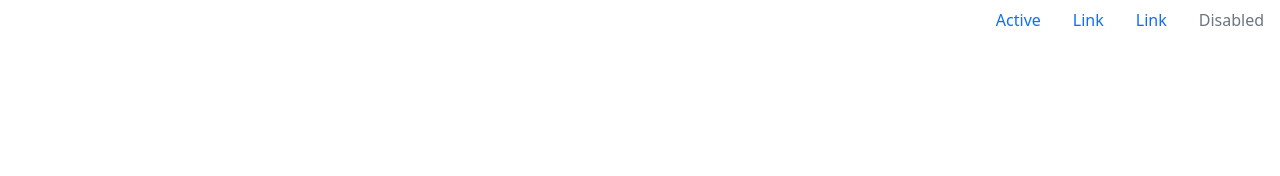
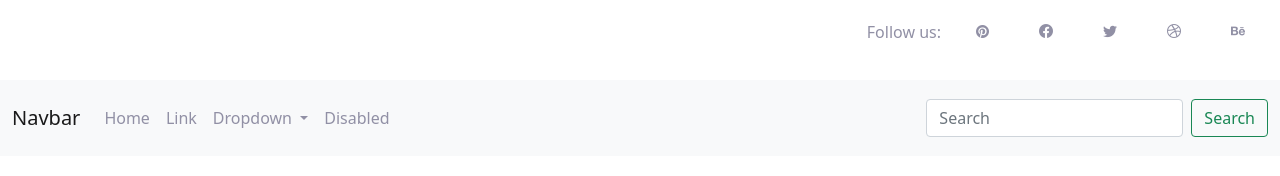
Before and after one commit to sabeenakhan/End-Game, a plain HTML site: page index.html in a window 1280 px wide. Drawn offline with nearby package versions, Linux system fonts and the light colour scheme.

Commit message:
Navbar added

```diff
--- /dev/null
+++ b/css/style.css
@@ -0,0 +1,24 @@
+ul {
+    padding: 10px;
+}
+
+ul li p{
+    padding: 10px;
+    color: #9190a5 !important;
+}
+
+ul li a {
+    text-decoration: none;
+    color: #9190a5 !important;
+    font-weight: 500;
+}
+
+ul li a i{
+    padding: 6px 9px;
+    border-radius: 50%;
+    color: #9190a5;
+}
+
+ul li a i:hover{
+    background: #b01ba5;
+}
--- a/index.html
+++ b/index.html
@@ -5,28 +5,81 @@
     <meta charset="UTF-8">
     <meta name="viewport" content="width=device-width, initial-scale=1.0">
 
+    <!-- bootstrap cdn -->
     <link href="https://cdn.jsdelivr.net/npm/bootstrap@5.0.2/dist/css/bootstrap.min.css" rel="stylesheet"
         integrity="sha384-EVSTQN3/azprG1Anm3QDgpJLIm9Nao0Yz1ztcQTwFspd3yD65VohhpuuCOmLASjC" crossorigin="anonymous">
+    <!-- css link -->
+    <link rel="stylesheet" href="css/style.css">
+    <!-- bootstrap icons -->
+    <link rel="stylesheet" href="https://cdn.jsdelivr.net/npm/bootstrap-icons@1.11.3/font/bootstrap-icons.min.css">
 
     <title>End Game</title>
 </head>
 
 <body>
 
+    <!-- Nav -->
+
     <ul class="nav justify-content-end">
         <li class="nav-item">
-          <a class="nav-link active" aria-current="page" href="#">Active</a>
+            <p>Follow us:</p>
         </li>
         <li class="nav-item">
-          <a class="nav-link" href="#">Link</a>
+            <a class="nav-link" href="#"><i class="bi bi-pinterest" style="font-size: 13px;"></i></a>
         </li>
         <li class="nav-item">
-          <a class="nav-link" href="#">Link</a>
+            <a class="nav-link" href="#"><i class="bi bi-facebook" style="font-size: 14px;"></i></a>
         </li>
         <li class="nav-item">
-          <a class="nav-link disabled" href="#" tabindex="-1" aria-disabled="true">Disabled</a>
+            <a class="nav-link" href="#"><i class="bi bi-twitter" style="font-size: 14px;"></i></a>
         </li>
-      </ul>
+        <li class="nav-item">
+            <a class="nav-link" href="#"><i class="bi bi-dribbble" style="font-size: 14px;"></i></a>
+        </li>
+        <li class="nav-item">
+            <a class="nav-link" href="#"><i class="bi bi-behance" style="font-size: 14px;"></i></a>
+        </li>
+
+    </ul>
+
+    <!-- Navbar -->
+
+    <nav class="navbar navbar-expand-lg navbar-light bg-light">
+        <div class="container-fluid">
+          <a class="navbar-brand" href="#">Navbar</a>
+          <button class="navbar-toggler" type="button" data-bs-toggle="collapse" data-bs-target="#navbarSupportedContent" aria-controls="navbarSupportedContent" aria-expanded="false" aria-label="Toggle navigation">
+            <span class="navbar-toggler-icon"></span>
+          </button>
+          <div class="collapse navbar-collapse" id="navbarSupportedContent">
+            <ul class="navbar-nav me-auto mb-2 mb-lg-0">
+              <li class="nav-item">
+                <a class="nav-link active" aria-current="page" href="#">Home</a>
+              </li>
+              <li class="nav-item">
+                <a class="nav-link" href="#">Link</a>
+              </li>
+              <li class="nav-item dropdown">
+                <a class="nav-link dropdown-toggle" href="#" id="navbarDropdown" role="button" data-bs-toggle="dropdown" aria-expanded="false">
+                  Dropdown
+                </a>
+                <ul class="dropdown-menu" aria-labelledby="navbarDropdown">
+                  <li><a class="dropdown-item" href="#">Action</a></li>
+                  <li><a class="dropdown-item" href="#">Another action</a></li>
+                  <li><hr class="dropdown-divider"></li>
+                  <li><a class="dropdown-item" href="#">Something else here</a></li>
+                </ul>
+              </li>
+              <li class="nav-item">
+                <a class="nav-link disabled" href="#" tabindex="-1" aria-disabled="true">Disabled</a>
+              </li>
+            </ul>
+            <form class="d-flex">
+              <input class="form-control me-2" type="search" placeholder="Search" aria-label="Search">
+              <button class="btn btn-outline-success" type="submit">Search</button>
+            </form>
+          </div>
+        </div>
+      </nav>
 
     <script src="https://cdn.jsdelivr.net/npm/bootstrap@5.0.2/dist/js/bootstrap.bundle.min.js"
         integrity="sha384-MrcW6ZMFYlzcLA8Nl+NtUVF0sA7MsXsP1UyJoMp4YLEuNSfAP+JcXn/tWtIaxVXM"
```
